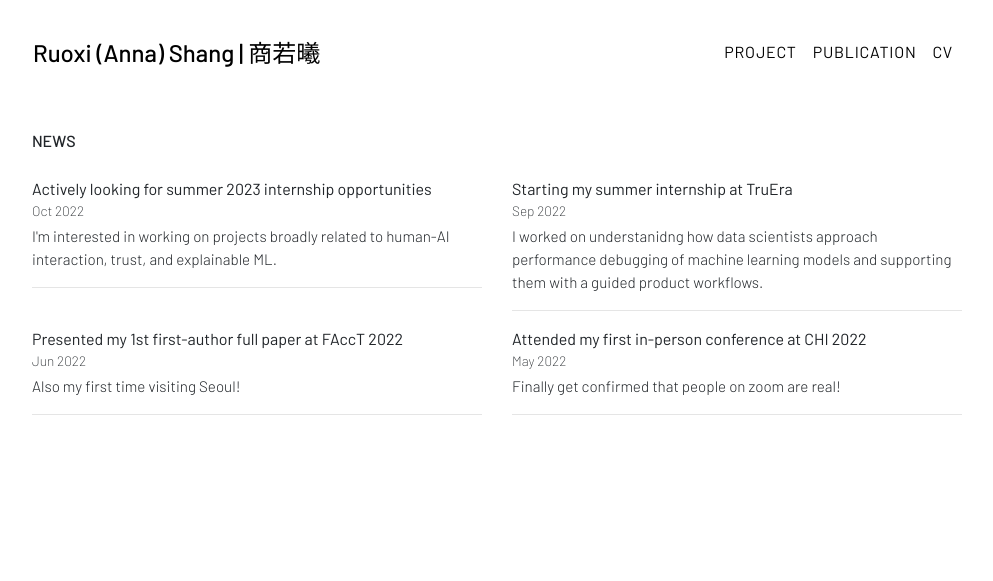
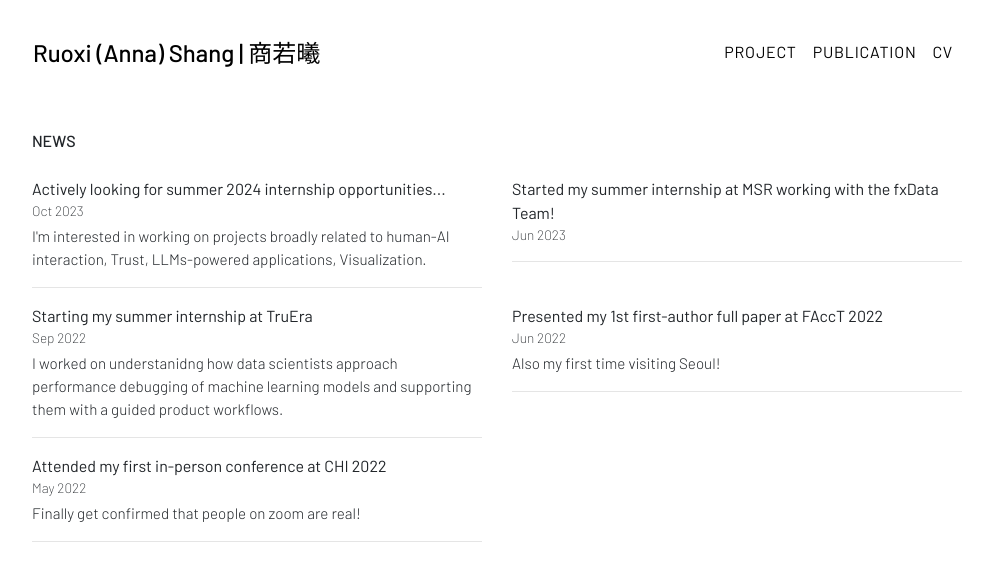
Before and after one commit to vikasreddy85/vikasreddy85.github.io, a Jekyll site: the page built from news/index.html, in a window 1280 px wide. Shown: the top 581 px of the page, without its empty margins (143-1136 px from the left). Built offline with Jekyll 4.4.1, drawn with Linux system fonts in a browser that asks for light colours; nearby versions of some CDN libraries; some web fonts are replaced; library files that are not in the unit come from our copies.

Commit message:
Update news.yml

```diff
--- a/_data/news.yml
+++ b/_data/news.yml
@@ -1,7 +1,9 @@
 list: # format date as dd/mm/yyyy
-  - title: "Actively looking for summer 2023 internship opportunities"
-    date: "Oct 2022" # Oct 21, 2021
-    description: "I'm interested in working on projects broadly related to human-AI interaction, trust, and explainable ML. "
+  - title: "Actively looking for summer 2024 internship opportunities..."
+    date: "Oct 2023" # Oct 21, 2021
+    description: "I'm interested in working on projects broadly related to human-AI interaction, Trust, LLMs-powered applications, Visualization."
+  - title: "Started my summer internship at MSR working with the fxData Team!"
+    date: "Jun 2023" # Oct 21, 2021
   - title: "Starting my summer internship at TruEra"
     date: "Sep 2022" # Oct 21, 2021
     description: "I worked on understanidng how data scientists approach performance debugging of machine learning models and supporting them with a guided product workflows."
```
